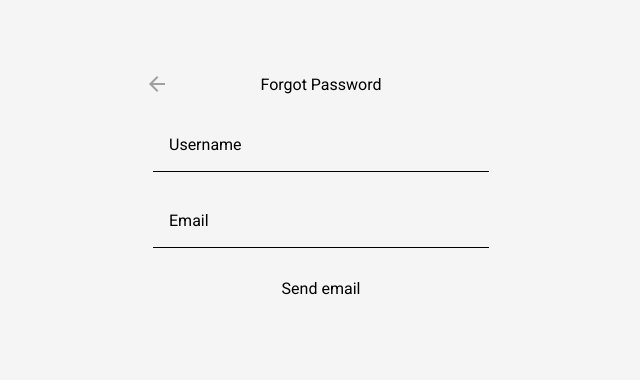
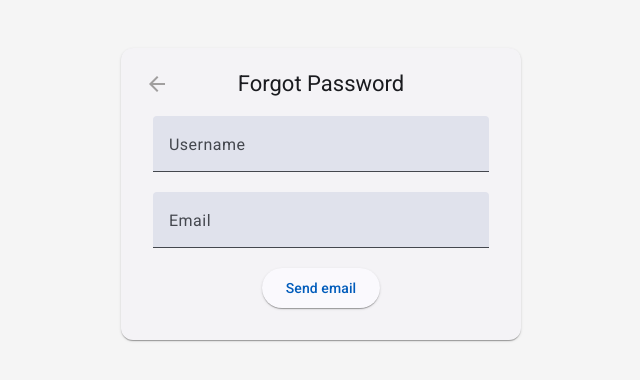
Before and after one commit to vegh-barnabas/see-ucp, an Angular app: page /forgot-password in a window 1280 px wide. Shown: the part 206-586 px from the top of the page, without its empty margins (319-959 px from the left). Built offline with nearby package versions, Linux system fonts and the light colour scheme.

Commit message:
update material, fix buttons

```diff
--- a/package.json
+++ b/package.json
@@ -22,6 +22,7 @@
   },
   "private": true,
   "dependencies": {
+    "@angular/cdk": "^20.2.10",
     "@angular/common": "^20.3.0",
     "@angular/compiler": "^20.3.0",
     "@angular/core": "^20.3.0",
--- a/src/app/components/auth/forgot-password/forgot-password.component.html
+++ b/src/app/components/auth/forgot-password/forgot-password.component.html
@@ -17,6 +17,6 @@
       <input matInput />
     </mat-form-field>
 
-    <button mat-raised-button class="send-email-button" color="accent">Send email</button>
+    <button matButton="elevated" class="send-email-button">Send email</button>
   </mat-card-content>
 </mat-card>
--- a/src/app/components/auth/login/login.component.html
+++ b/src/app/components/auth/login/login.component.html
@@ -12,7 +12,7 @@
       <input matInput type="password" />
     </mat-form-field>
 
-    <button mat-raised-button class="login-button" color="primary">Log In</button>
+    <button matButton="elevated" color="primary">Log In</button>
   </mat-card-content>
 
   <mat-card-footer class="login-footer">
--- a/src/app/components/auth/register/register.component.html
+++ b/src/app/components/auth/register/register.component.html
@@ -32,6 +32,6 @@
       <input matInput [type]="hidePassword ? 'password' : 'text'" />
     </mat-form-field>
 
-    <button mat-raised-button class="register-button" color="accent">Register</button>
+    <button matButton="elevated" class="register-button">Register</button>
   </mat-card-content>
 </mat-card>
--- a/src/styles.scss
+++ b/src/styles.scss
@@ -1,3 +1,39 @@
+// Include theming for Angular Material with `mat.theme()`.
+// This Sass mixin will define CSS variables that are used for styling Angular Material
+// components according to the Material 3 design spec.
+// Learn more about theming and how to use it for your application's
+// custom components at https://material.angular.dev/guide/theming
+@use '@angular/material' as mat;
+
+html {
+  @include mat.theme(
+    (
+      color: (
+        primary: mat.$azure-palette,
+        tertiary: mat.$blue-palette,
+      ),
+      typography: Roboto,
+      density: 0,
+    )
+  );
+}
+
+body {
+  // Default the application to a light color theme. This can be changed to
+  // `dark` to enable the dark color theme, or to `light dark` to defer to the
+  // user's system settings.
+  color-scheme: light;
+
+  // Set a default background, font and text colors for the application using
+  // Angular Material's system-level CSS variables. Learn more about these
+  // variables at https://material.angular.dev/guide/system-variables
+  background-color: var(--mat-sys-surface);
+  color: var(--mat-sys-on-surface);
+  font: var(--mat-sys-body-medium);
+
+  // Reset the user agent margin.
+  margin: 0;
+}
 /* You can add global styles to this file, and also import other style files */
 
 html,
@@ -8,7 +44,7 @@ body {
 
 body {
   margin: 0;
-  font-family: Roboto, "Helvetica Neue", sans-serif;
+  font-family: Roboto, 'Helvetica Neue', sans-serif;
 }
 
 app-root {
@@ -16,3 +52,12 @@ app-root {
   flex-direction: column;
   height: 100%;
 }
+
+html,
+body {
+  height: 100%;
+}
+body {
+  margin: 0;
+  font-family: Roboto, 'Helvetica Neue', sans-serif;
+}
```
Also changed, not shown: 1 other file (tests, documents, lock files or other folders).
